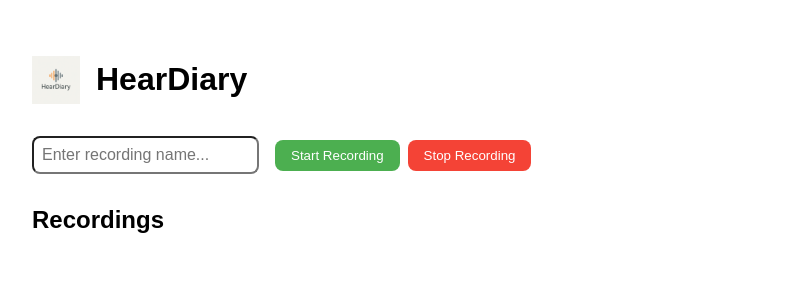
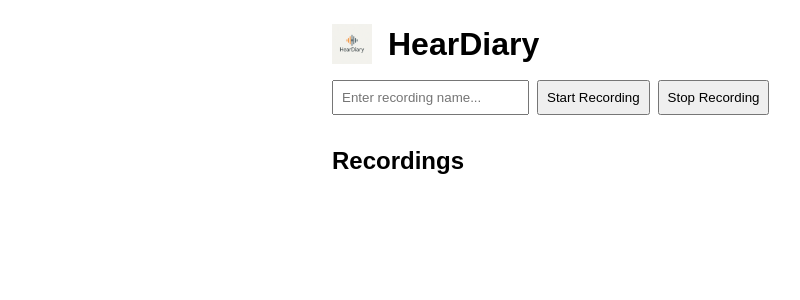
Before and after one commit to HearDiary/heardiary-app, a React app in the folder src/: page / in a window 1280 px wide. Shown: the top 300 px of the page, without its empty margins (8-808 px from the left). Built offline with nearby package versions, Linux system fonts and the light colour scheme; the HTML template or start-up script is replaced by a standard one.

Commit message:
Update main.tsx

```diff
--- a/src/main.tsx
+++ b/src/main.tsx
@@ -8,7 +8,6 @@ const App = () => {
   const [recordingName, setRecordingName] = useState('');
   const mediaRecorderRef = useRef<MediaRecorder | null>(null);
   const audioChunksRef = useRef<Blob[]>([]);
-  const [isRecording, setIsRecording] = useState(false);
 
   const startRecording = async () => {
     try {
@@ -17,7 +16,7 @@ const App = () => {
       mediaRecorderRef.current = mediaRecorder;
       audioChunksRef.current = [];
 
-      mediaRecorder.ondataavailable = event => {
+      mediaRecorder.ondataavailable = (event) => {
         if (event.data.size > 0) {
           audioChunksRef.current.push(event.data);
         }
@@ -26,13 +25,14 @@ const App = () => {
       mediaRecorder.onstop = () => {
         const audioBlob = new Blob(audioChunksRef.current, { type: 'audio/wav' });
         const audioUrl = URL.createObjectURL(audioBlob);
-        setRecordings(prev => [...prev, { name: recordingName || 'Untitled', url: audioUrl }]);
+        setRecordings((prev) => [
+          ...prev,
+          { name: recordingName || 'Untitled', url: audioUrl },
+        ]);
         setRecordingName('');
-        setIsRecording(false);
       };
 
       mediaRecorder.start();
-      setIsRecording(true);
     } catch (error) {
       console.error('Error accessing microphone:', error);
       alert('Please allow microphone access to record audio.');
@@ -46,36 +46,24 @@ const App = () => {
   };
 
   return (
-    <div style={{ padding: '2rem', fontFamily: 'Arial' }}>
-      <div style={{ display: 'flex', alignItems: 'center', marginBottom: '1rem' }}>
-        <img src={logo} alt="HearDiary Logo" style={{ width: '48px', height: '48px', marginRight: '1rem' }} />
-        <h1>HearDiary</h1>
+    <div style={{ fontFamily: 'Arial', padding: '1rem', maxWidth: '600px', margin: 'auto' }}>
+      <div style={{ display: 'flex', alignItems: 'center', gap: '1rem', marginBottom: '1rem' }}>
+        <img src={logo} alt="HearDiary Logo" style={{ width: '40px', height: '40px' }} />
+        <h1 style={{ margin: 0 }}>HearDiary</h1>
       </div>
 
       <input
         type="text"
         placeholder="Enter recording name..."
         value={recordingName}
-        onChange={e => setRecordingName(e.target.value)}
-        style={{ padding: '0.5rem', fontSize: '1rem', marginRight: '1rem', borderRadius: '0.5rem' }}
+        onChange={(e) => setRecordingName(e.target.value)}
+        style={{ padding: '0.5rem', marginRight: '0.5rem' }}
       />
-      <button
-        onClick={startRecording}
-        disabled={isRecording}
-        style={{ padding: '0.5rem 1rem', backgroundColor: '#4CAF50', color: '#fff', border: 'none', borderRadius: '0.5rem', marginRight: '0.5rem' }}
-      >
-        Start Recording
-      </button>
-      <button
-        onClick={stopRecording}
-        disabled={!isRecording}
-        style={{ padding: '0.5rem 1rem', backgroundColor: '#f44336', color: '#fff', border: 'none', borderRadius: '0.5rem' }}
-      >
-        Stop Recording
-      </button>
+      <button onClick={startRecording} style={{ padding: '0.5rem', marginRight: '0.5rem' }}>Start Recording</button>
+      <button onClick={stopRecording} style={{ padding: '0.5rem' }}>Stop Recording</button>
 
       <h2 style={{ marginTop: '2rem' }}>Recordings</h2>
-      <ul style={{ listStyle: 'none', padding: 0 }}>
+      <ul style={{ listStyle: 'none', paddingLeft: 0 }}>
         {recordings.map((rec, index) => (
           <li key={index} style={{ marginBottom: '1rem' }}>
             <strong>{rec.name}</strong>
```
